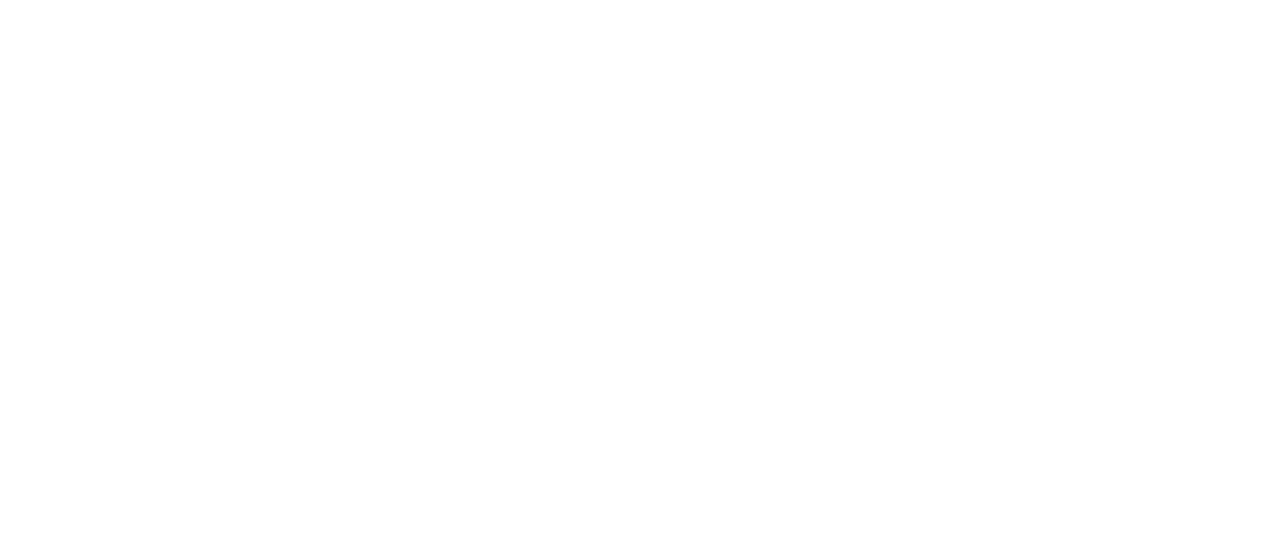
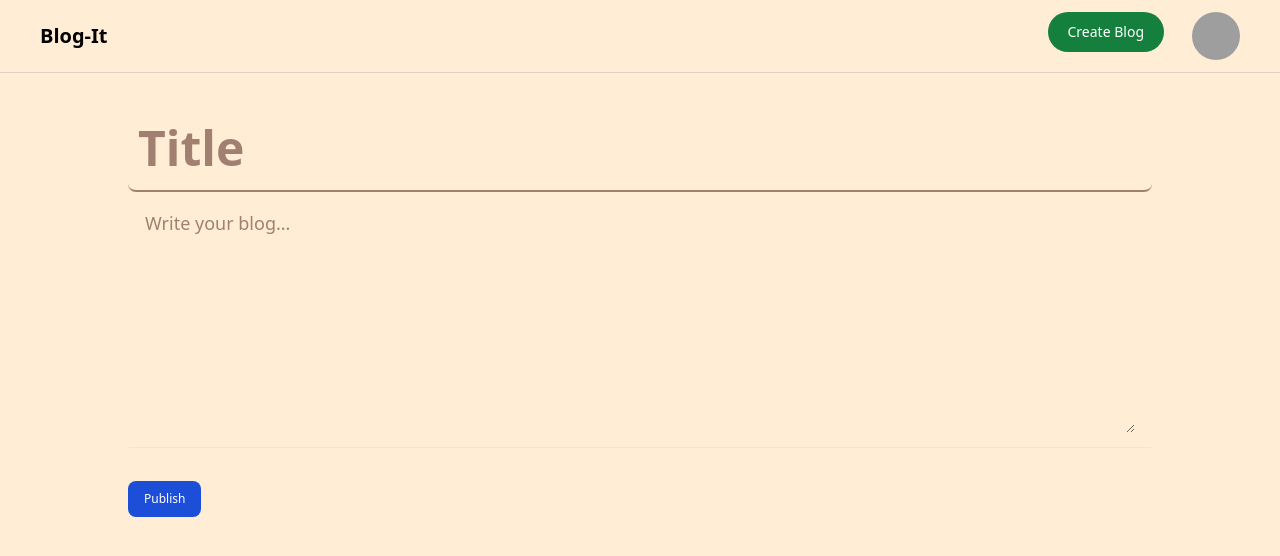
Before and after one commit to sahilkuthe/blog-it, a React (Vite) app in the folder frontend/: page /publish in a window 1280 px wide. Before the commit this address had no page. Shown: the top 556 px of the page. Built offline with nearby package versions, Linux system fonts and the light colour scheme; grey boxes are pictures that could not be loaded.

Commit message:
final changes done

```diff
--- a/frontend/src/App.tsx
+++ b/frontend/src/App.tsx
@@ -3,6 +3,7 @@
 import { Signin } from './pages/Signin'
 import { Blog } from './pages/Blog'
 import { Blogs } from './pages/Blogs'
+import { Publish } from './pages/Publish'
 
 function App() {
 
@@ -14,6 +15,7 @@
           <Route path="/signin" element={<Signin />} />
           <Route path="/blog/:id" element={<Blog />} />
           <Route path='/blogs' element={<Blogs />} />
+          <Route path='/publish' element={<Publish/>} />
         </Routes>
       </BrowserRouter>
     </>
--- a/frontend/src/components/AppBar.tsx
+++ b/frontend/src/components/AppBar.tsx
@@ -1,9 +1,20 @@
+import { Link } from "react-router-dom"
+
 export const AppBar = () => {
     return <div className="flex justify-between px-10 py-3 border-b border-brown-300 bg-orange-100">
-        <div className="flex justify-center flex-col font-bold text-xl">
-            Blog-It
-        </div>
-        <div className="flex justify-center flex-col">
+        <Link to={"/blogs"} className="flex justify-center flex-col">
+            <div className="font-bold text-xl cursor-pointer">
+                Blog-It
+            </div>
+        </Link>
+
+        <div className="flex">
+            <Link to={"/publish"} className="flex justify-center flex-col">
+                <div className="pr-5 ">
+                    <button type="button" className="text-white bg-green-700 hover:bg-green-800 focus:outline-none focus:ring-4 focus:ring-green-300 font-medium rounded-full text-sm px-5 py-2.5 text-center me-2 mb-2 dark:bg-green-600 dark:hover:bg-green-700 dark:focus:ring-green-800">Create Blog</button>
+
+                </div>
+            </Link>
             <img className="w-12 h-12 rounded-full " src="./src/assets/zoro.jpg" alt="Rounded avatar" />
 
         </div>
--- /dev/null
+++ b/frontend/src/components/BlogSkeleton.tsx
@@ -0,0 +1,51 @@
+export const BlogSkeleton = () => {
+    return <div className="">
+            <div className="flex">
+                <div className="flex justify-center flex-col">
+                    <div className="h-2.5 bg-gray-200 rounded-full  w-48 mb-4"></div>
+                </div>
+
+                <div className="flex justify-center flex-col text-brown-900 font-semibold text-lg">
+                    <div className="h-2.5 bg-gray-200 rounded-full  w-48 mb-4"></div>
+                </div>
+
+                <div className="flex justify-center flex-col pl-3 pr-2">
+
+                </div>
+
+                <div className="flex justify-center flex-col text-brown-800 font-light text-sm">
+                    <div className="h-2 bg-gray-200 rounded-full  max-w-[330px] mb-2.5"></div>
+
+                </div>
+
+
+            </div>
+            <div className="text-brown-900 font-extrabold text-2xl pt-2">
+                <div className="h-2 bg-gray-200 rounded-full  max-w-[330px] mb-2.5"></div>
+                <div className="h-2 bg-gray-200 rounded-full  max-w-[300px] mb-2.5"></div>
+            </div>
+            <div className="text-brown-900 text-lg">
+                <div className="h-2 bg-gray-200 rounded-full  mb-2.5"></div>
+                <div className="h-2 bg-gray-200 rounded-full  max-w-[330px] mb-2.5"></div>
+            </div>
+
+            <div className=" text-brown-800 font-light text-sm pt-2">
+                <div className="h-2 bg-gray-200 rounded-full  mb-2.5"></div>
+            </div>
+
+        </div>
+
+
+
+
+
+    // <div role="status" className="max-w-sm animate-pulse">
+    //         <div className="h-2.5 bg-gray-200 rounded-full  w-48 mb-4"></div>
+    //         <div className="h-2 bg-gray-200 rounded-full  max-w-[360px] mb-2.5"></div>
+    //         <div className="h-2 bg-gray-200 rounded-full  mb-2.5"></div>
+    //         <div className="h-2 bg-gray-200 rounded-full  max-w-[330px] mb-2.5"></div>
+    //         <div className="h-2 bg-gray-200 rounded-full  max-w-[300px] mb-2.5"></div>
+    //         <div className="h-2 bg-gray-200 rounded-full  max-w-[360px]"></div>
+    //         <span className="sr-only">Loading...</span>
+    //     </div>
+}
--- a/frontend/src/components/FullBlog.tsx
+++ b/frontend/src/components/FullBlog.tsx
@@ -3,29 +3,32 @@
 
 export const FullBlog = ({ blog }: { blog: Blog }) => {
 
-    return <div>
+    return <div className="bg-orange-100 h-screen">
         <AppBar />
-        <div className="grid grid-cols-12 bg-orange-100 h-screen px-10">
-
-
+        <div className="flex justify-center">
+            <div className="grid grid-cols-12 px-10 w-full max-w-screen-2xl">
                 <div className="col-span-8 ">
-                <div className="font-extrabold text-5xl pt-16">
+                    <div className="font-extrabold text-5xl text-brown-900 pt-16">
                         {blog.title}
                     </div>
-                <div className="pt-5 text-xl">
+                    <div className="pt-5 font-extralight text-brown-700">
+                        Posted on December 2023
+                    </div>
+                    <div className="pt-5 text-xl text-brown-900">
                         {blog.content}
                     </div>
                 </div>
 
                 <div className="col-span-4 pt-16">
-                <div className="font-medium text-lg">
+                    <div className="font-medium text-lg text-brown-900">
                             Author
                     </div>
-                <div>
-                    Ava
+                    <div className="flex w-full">
+
+                        <div className="flex-col justify-center pr-4">
+                            <img className="w-12 h-12 rounded-full " src="./src/assets/nami.jpg" alt="Rounded avatar" />
                         </div>
-
-                <div className="font-bold text-3xl">
+                        <div className="font-bold text-3xl text-brown-900">
                             {blog.author.name}
                         </div>
 
@@ -33,5 +36,9 @@
 
 
                 </div>
+
+
+            </div>
+        </div>
     </div>
 }
--- a/frontend/src/pages/Blogs.tsx
+++ b/frontend/src/pages/Blogs.tsx
@@ -1,20 +1,23 @@
 import { AppBar } from "../components/AppBar"
 import { BlogCard } from "../components/BlogCard"
+import { BlogSkeleton } from "../components/BlogSkeleton";
 import { useBlogs } from "../hooks"
 
 export const Blogs = () => {
     const { loading, blogs } = useBlogs();
 
     if (loading) {
-        return <div role="status" className="max-w-sm animate-pulse">
-            <div className="h-2.5 bg-gray-200 rounded-full dark:bg-gray-700 w-48 mb-4"></div>
-            <div className="h-2 bg-gray-200 rounded-full dark:bg-gray-700 max-w-[360px] mb-2.5"></div>
-            <div className="h-2 bg-gray-200 rounded-full dark:bg-gray-700 mb-2.5"></div>
-            <div className="h-2 bg-gray-200 rounded-full dark:bg-gray-700 max-w-[330px] mb-2.5"></div>
-            <div className="h-2 bg-gray-200 rounded-full dark:bg-gray-700 max-w-[300px] mb-2.5"></div>
-            <div className="h-2 bg-gray-200 rounded-full dark:bg-gray-700 max-w-[360px]"></div>
-            <span className="sr-only">Loading...</span>
+        return <div className="flex justify-center">
+            <div className=" mt-20">
+
+                <BlogSkeleton />
+                <BlogSkeleton />
+                <BlogSkeleton />
+                <BlogSkeleton />
+            </div>
+
         </div>
+
 
 
     }
--- /dev/null
+++ b/frontend/src/pages/Publish.tsx
@@ -0,0 +1,65 @@
+import axios from "axios"
+import { AppBar } from "../components/AppBar"
+import { BACKEND_URL } from "../config"
+import { ChangeEvent, useState } from "react"
+import { useNavigate } from "react-router-dom"
+
+export const Publish = () => {
+    const [title, setTitle] = useState("");
+    const [content, setContent] = useState("");
+    const navigate = useNavigate()
+    return <div className="bg-orange-100 h-screen">
+        <AppBar/>
+        <div className="flex justify-center w-full pt-8">
+            <div className="max-w-screen-lg w-full">
+                <input onChange={(e) => {
+                    setTitle(e.target.value)
+                }} type="text" id="helper-text" aria-describedby="helper-text-explanation" className="bg-orange-100 placeholder-brown-600 border-b-2 border-brown-600  text-brown-900 text-5xl font-bold rounded-lg  outline-none w-full p-2.5" placeholder="Title" />
+
+
+                <Editor onChange={(e) => {
+                    setContent(e.target.value)
+                }} />
+
+                <button onClick={async() => {
+                    const response = await axios.post(`${BACKEND_URL}/api/v1/blogs`, {
+                        title,
+                        content
+                    }, {
+                        headers: {
+                            authorization: localStorage.getItem("token")
+                        }
+                    });
+                    navigate(`/blog/${response.data.id}`)
+                }} type="submit" className="inline-flex items-center py-2.5 px-4 text-xs font-medium text-center text-white bg-blue-700 rounded-lg focus:ring-4 focus:ring-blue-200 hover:bg-blue-800">
+                    Publish
+                </button>
+            </div>
+
+
+
+        </div>
+
+
+
+    </div>
+}
+
+function Editor({ onChange }: { onChange: (e: ChangeEvent<HTMLTextAreaElement>) => void }) {
+    return <div className="mt-2 w-full mb-4 border border-orange-100 rounded-lg  ">
+
+        <div className="flex items-center justify-between">
+            <div className="px-4 py-2  rounded-t-lg ">
+                <textarea onChange={onChange} id="comment" rows={8} cols={250} className="w-full px-0 outline-none border-none text-brown-900 bg-orange-100 text-lg placeholder-brown-600  " placeholder="Write your blog..." required />
+            </div >
+        </div>
+            <div className="flex items-center justify-between px-3 py-2 border-t ">
+
+            </div>
+    </div>
+
+
+
+
+
+}
```
Lines whose indentation alone changed are shown as unchanged.
